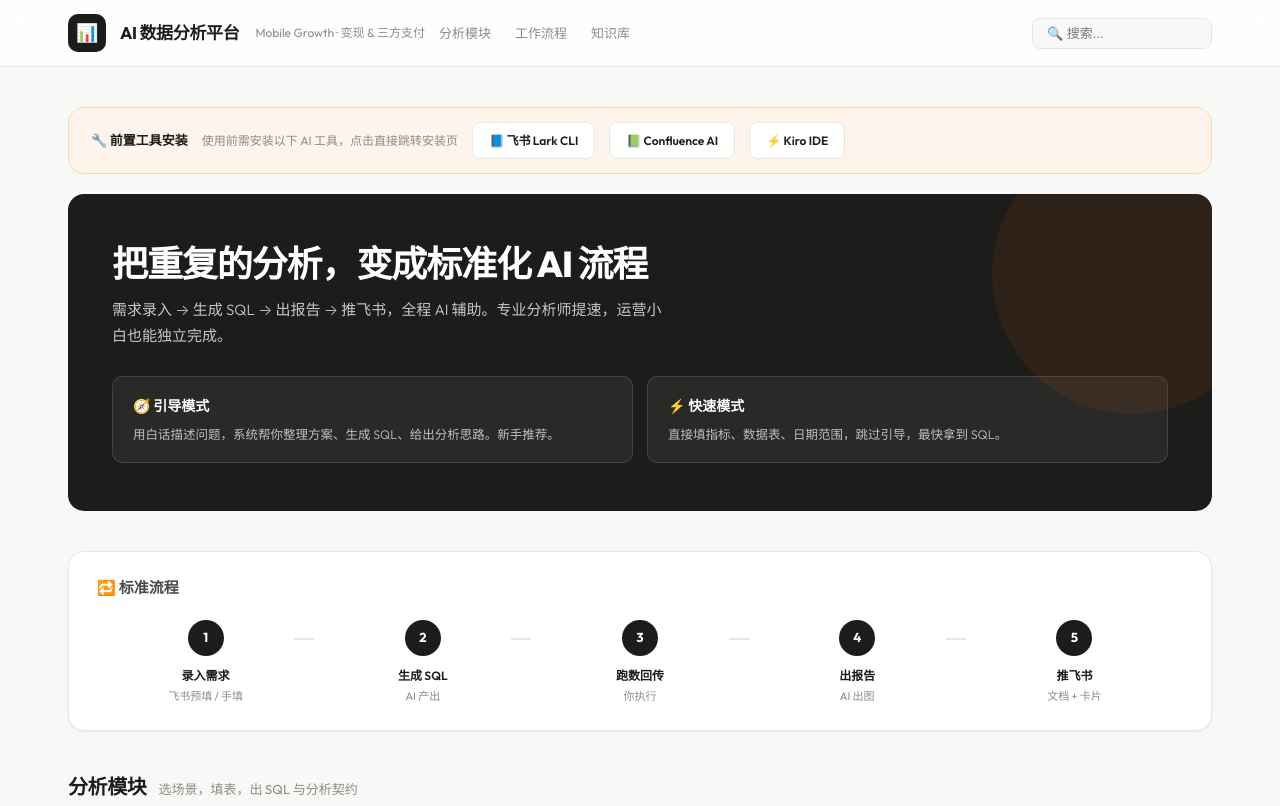
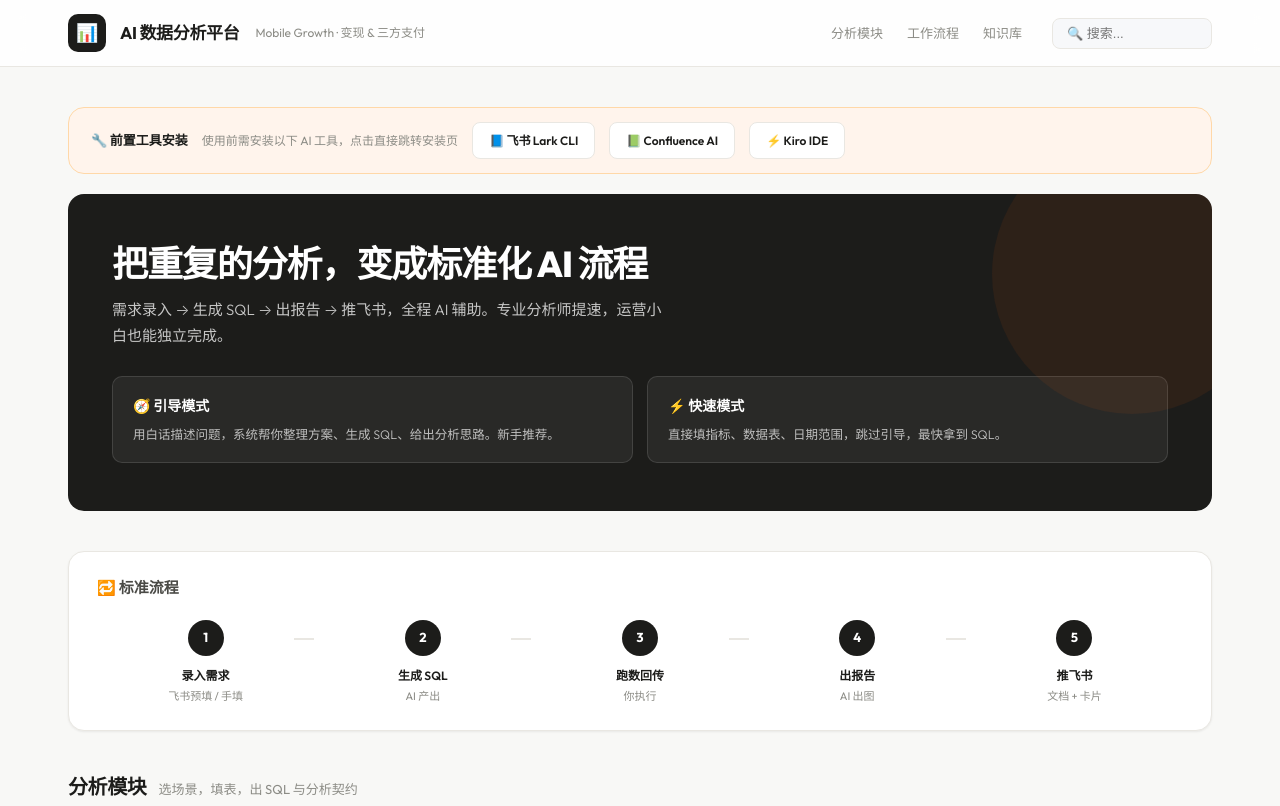
Before and after one commit to troylul998-ship-it/MG_AI_ANALYTICS_REPORT, a plain HTML site: page index.html in a window 1280 px wide. Shown: the top 806 px of the page. Drawn offline with Linux system fonts and the light colour scheme.

Commit message:
revert: restore index.html topbar search to original position:relative layout

```diff
--- a/index.html
+++ b/index.html
@@ -21,9 +21,8 @@
       <a href="#flow">工作流程</a>
       <a href="#kb">知识库</a>
     </nav>
-    <div style="flex:1;"></div>
-    <div style="display:flex;align-items:center;gap:8px;">
-      <input type="text" id="site-search" placeholder="🔍 搜索..." style="width:180px;padding:7px 14px;border:1px solid var(--border);border-radius:8px;font-size:13px;background:#f7f8fa;outline:none;transition:all .2s;" onfocus="this.style.width='240px';this.style.borderColor='var(--brand-1)';this.style.background='#fff'" onblur="setTimeout(()=>{if(!this.value){this.style.width='180px';this.style.borderColor='var(--border)';this.style.background='#f7f8fa'}},200)">
+    <div style="position:relative;margin-left:16px;">
+      <input type="text" id="site-search" placeholder="🔍 搜索..." style="width:160px;padding:7px 14px;border:1px solid var(--border);border-radius:8px;font-size:13px;background:#f7f8fa;outline:none;transition:all .2s;" onfocus="this.style.width='260px';this.style.borderColor='var(--brand-1)';this.style.background='#fff'" onblur="setTimeout(()=>{if(!this.value){this.style.width='160px';this.style.borderColor='var(--border)';this.style.background='#f7f8fa'}},200)">
       <div id="search-dropdown" style="display:none;position:absolute;top:100%;right:0;margin-top:6px;width:380px;max-height:420px;overflow-y:auto;background:#fff;border:1px solid var(--border);border-radius:12px;box-shadow:0 8px 32px rgba(0,0,0,.12);z-index:9999;padding:8px 0;"></div>
     </div>
   </div>
```
